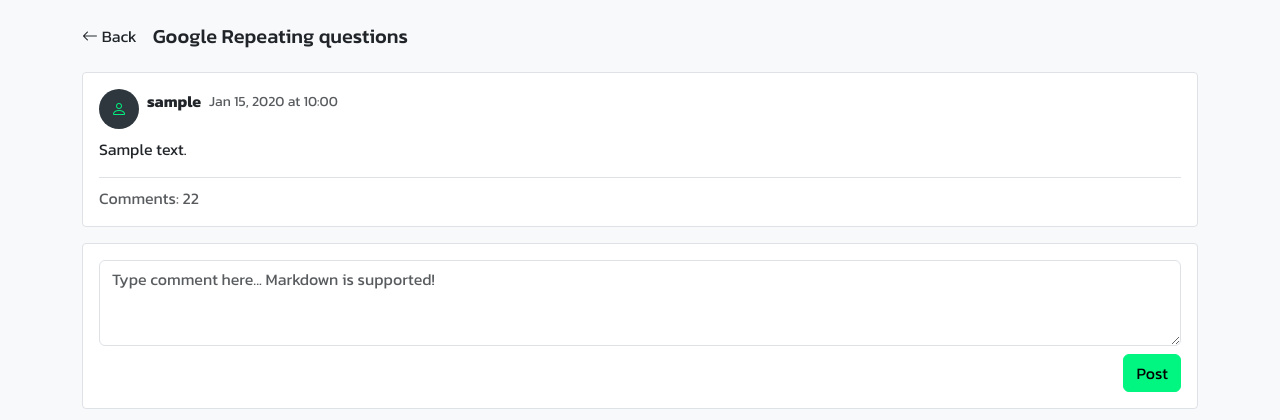
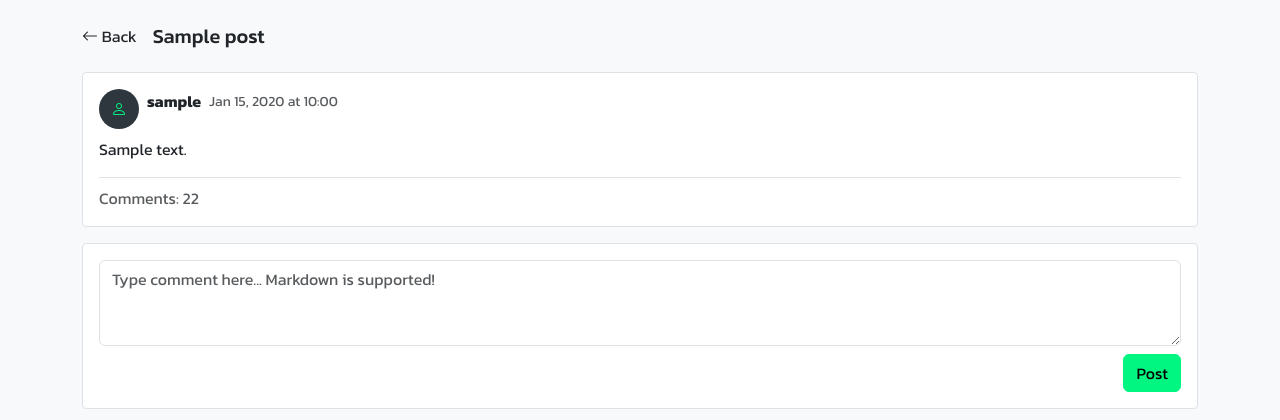
Before and after one commit to nntch26/DevOnBucket, a Django app: page /postdetail/1 in a window 1280 px wide. Shown: the top 420 px of the page. Run offline with Django 5.2, Linux system fonts and the light colour scheme; tables that the repository leaves empty hold one stand-in row (values such as "Sample post"); some libraries are stand-ins or nearby versions.

Commit message:
Update postdetail.html

```diff
--- a/myproject/myapp/templates/postdetail.html
+++ b/myproject/myapp/templates/postdetail.html
@@ -10,7 +10,7 @@
         <a href="{% url 'index' %}" class="text-decoration-none text-dark">
             <i class="bi bi-arrow-left"></i> Back
         </a>
-        <h5 class="mb-0 ms-3">Google Repeating questions</h5>
+        <h5 class="mb-0 ms-3">{{ post.title }}</h5>
     </div>
 </div>
 {% endblock navbar %}
```
